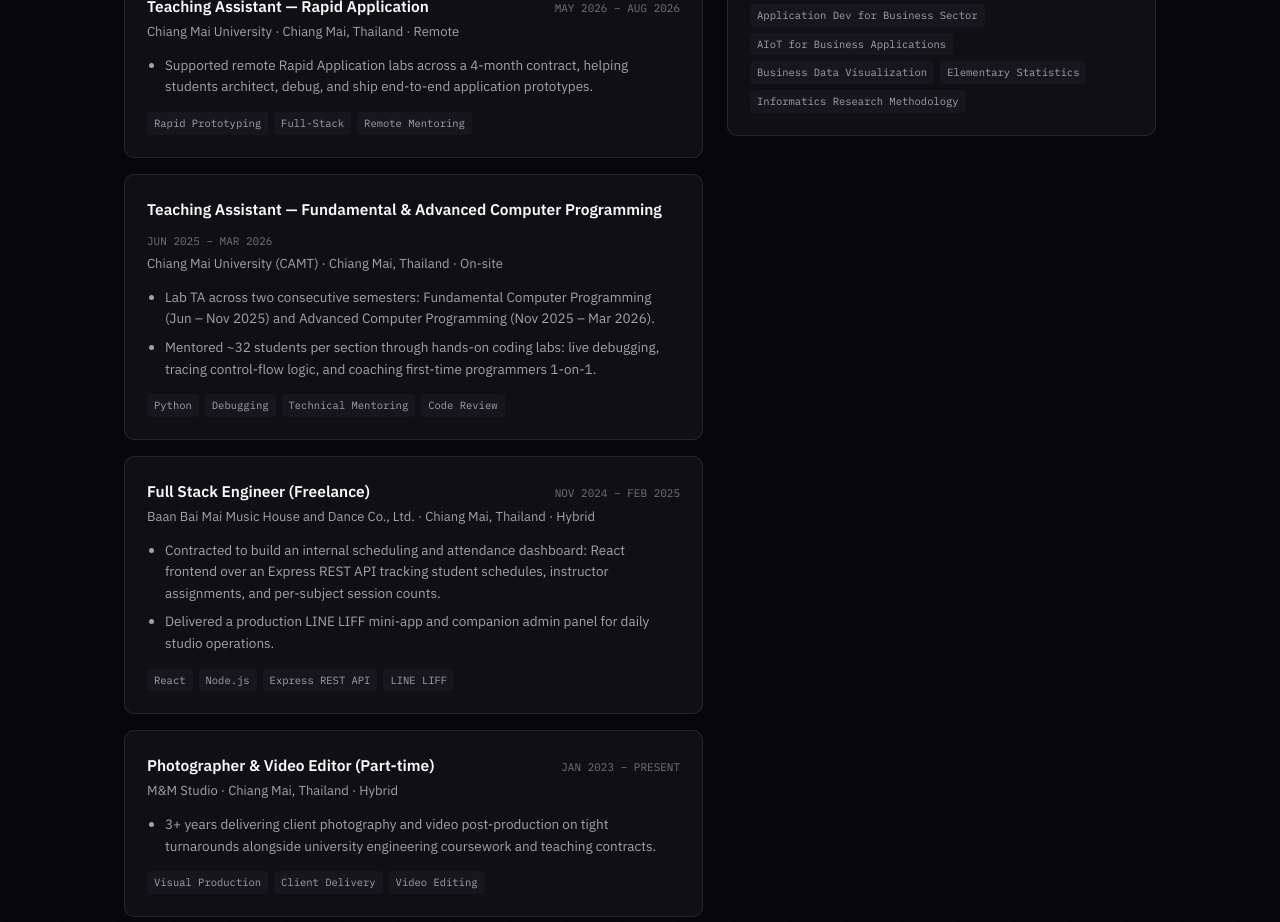
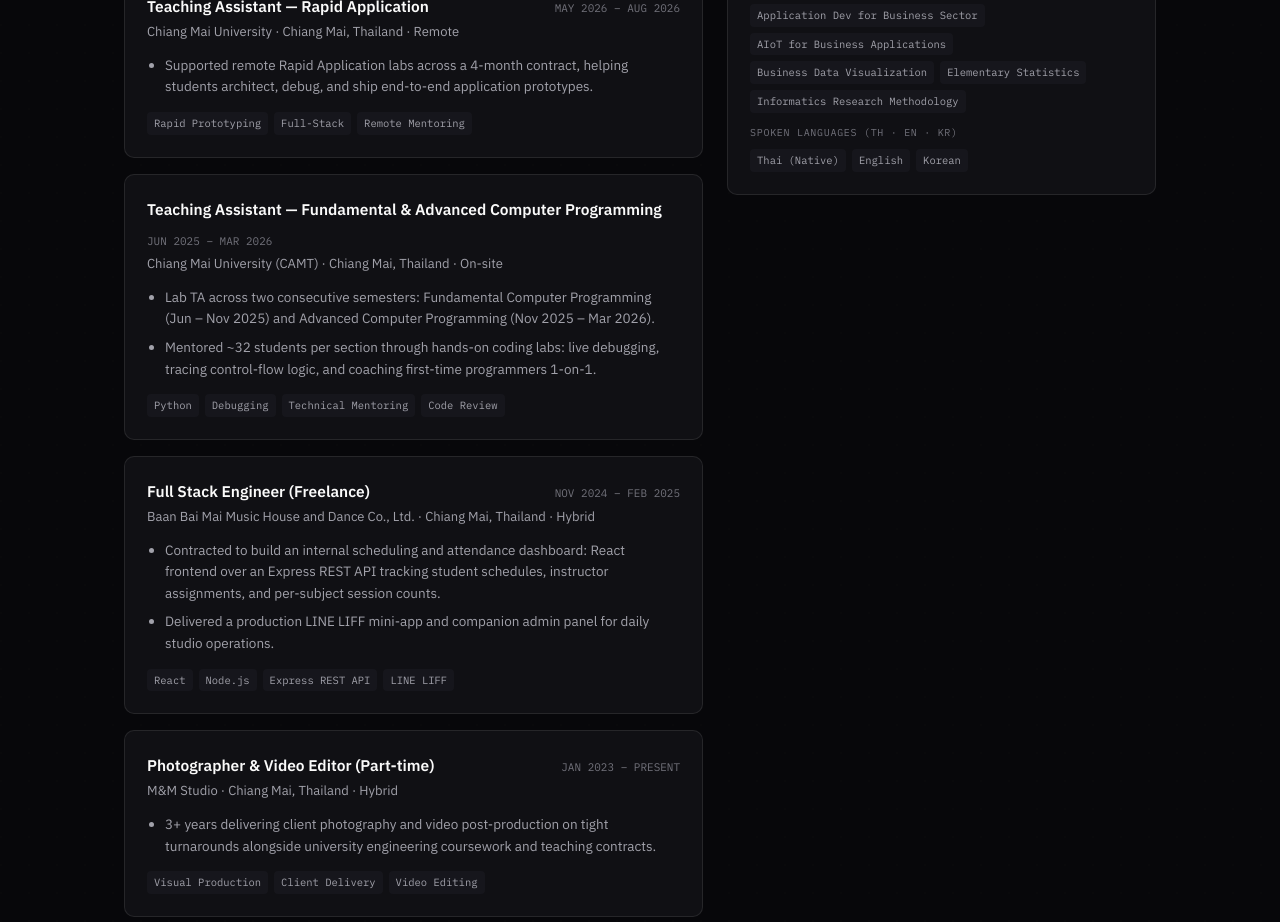
Before and after one commit to smzey/portfolio, a Next.js app: page / in a window 1280 px wide. Shown: the part 2860-3782 px from the top of the page. Built offline with nearby package versions, Linux system fonts and the light colour scheme; a web font is replaced by a local one.

Commit message:
feat(cv,portfolio): add Korean to spoken languages (TH, EN, KR)

```diff
--- a/src/app/cv/page.tsx
+++ b/src/app/cv/page.tsx
@@ -248,7 +248,7 @@ export default function CvPage() {
             <div className={styles.skillLabel}>Systems &amp; Tools</div>
             <div className={styles.skillVal}>SwiftUI, Electron, Docker, Git &amp; GitHub, MCP, Leaflet, node --test, Supertest</div>
             <div className={styles.skillLabel}>Spoken</div>
-            <div className={styles.skillVal}>Thai (Native), English</div>
+            <div className={styles.skillVal}>Thai (Native), English, Korean</div>
           </div>
         </section>
       </article>
--- a/src/components/PortfolioClient.tsx
+++ b/src/components/PortfolioClient.tsx
@@ -399,6 +399,19 @@ export default function PortfolioClient() {
                     ))}
                   </div>
                 </div>
+
+                <div>
+                  <div className={styles.mono} style={{ fontSize: 10, color: 'var(--text-subtle)', marginBottom: 8, letterSpacing: '0.07em' }}>
+                    {lang === 'en' ? 'SPOKEN LANGUAGES (TH · EN · KR)' : 'ภาษาที่สื่อสารได้ (ไทย · อังกฤษ · เกาหลี)'}
+                  </div>
+                  <div className={styles.tagList}>
+                    {EDUCATION.spokenLanguages.map((sp) => (
+                      <span key={sp.en} className={`${styles.tag} ${styles.mono}`}>
+                        {sp[lang]}
+                      </span>
+                    ))}
+                  </div>
+                </div>
               </aside>
             </div>
           </div>
--- a/src/data/portfolio.ts
+++ b/src/data/portfolio.ts
@@ -495,6 +495,11 @@ export const EDUCATION = {
     'Elementary Statistics',
     'Informatics Research Methodology',
   ],
+  spokenLanguages: [
+    { en: 'Thai (Native)', th: 'ไทย (เจ้าของภาษา)' },
+    { en: 'English', th: 'อังกฤษ' },
+    { en: 'Korean', th: 'เกาหลี' },
+  ],
 };
 
 export const STACK_GROUPS: { title: BilingualText; items: string[] }[] = [
```
Also changed, not shown: 1 other file (tests, documents, lock files or other folders).
